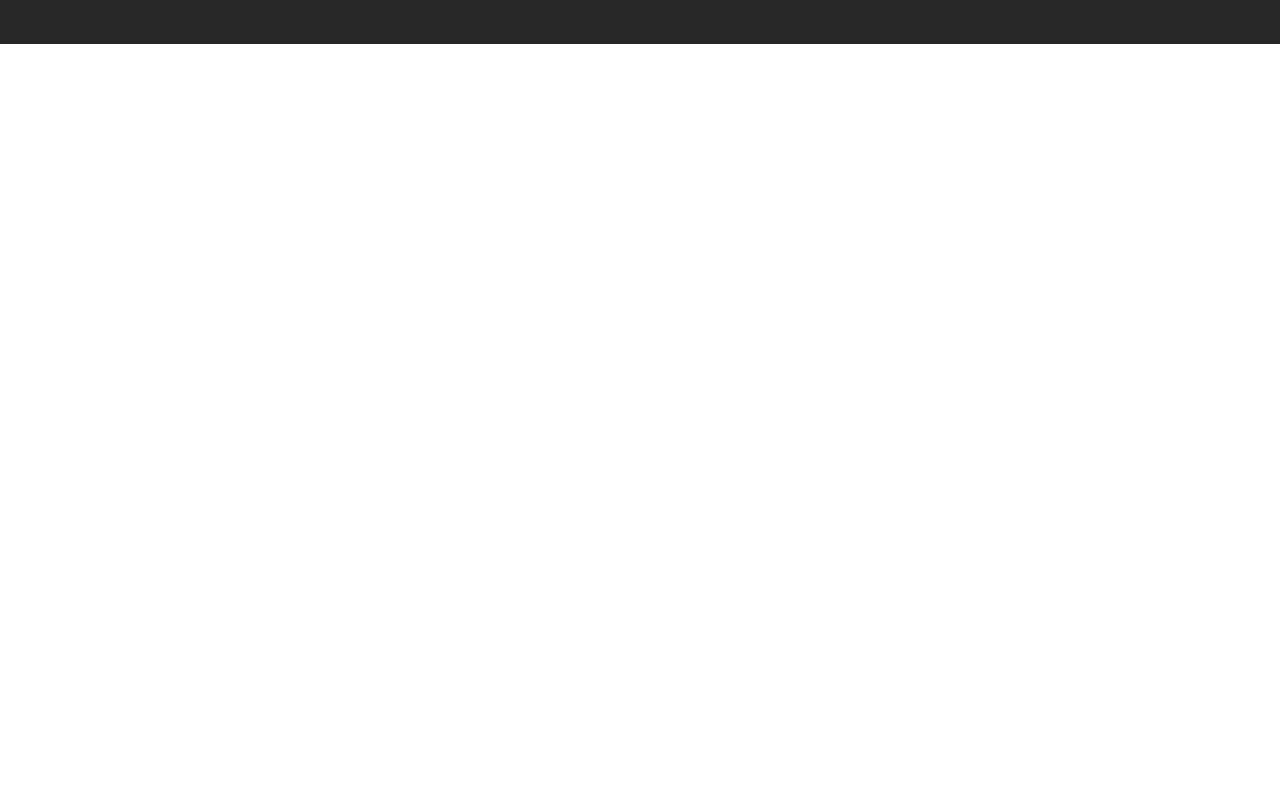
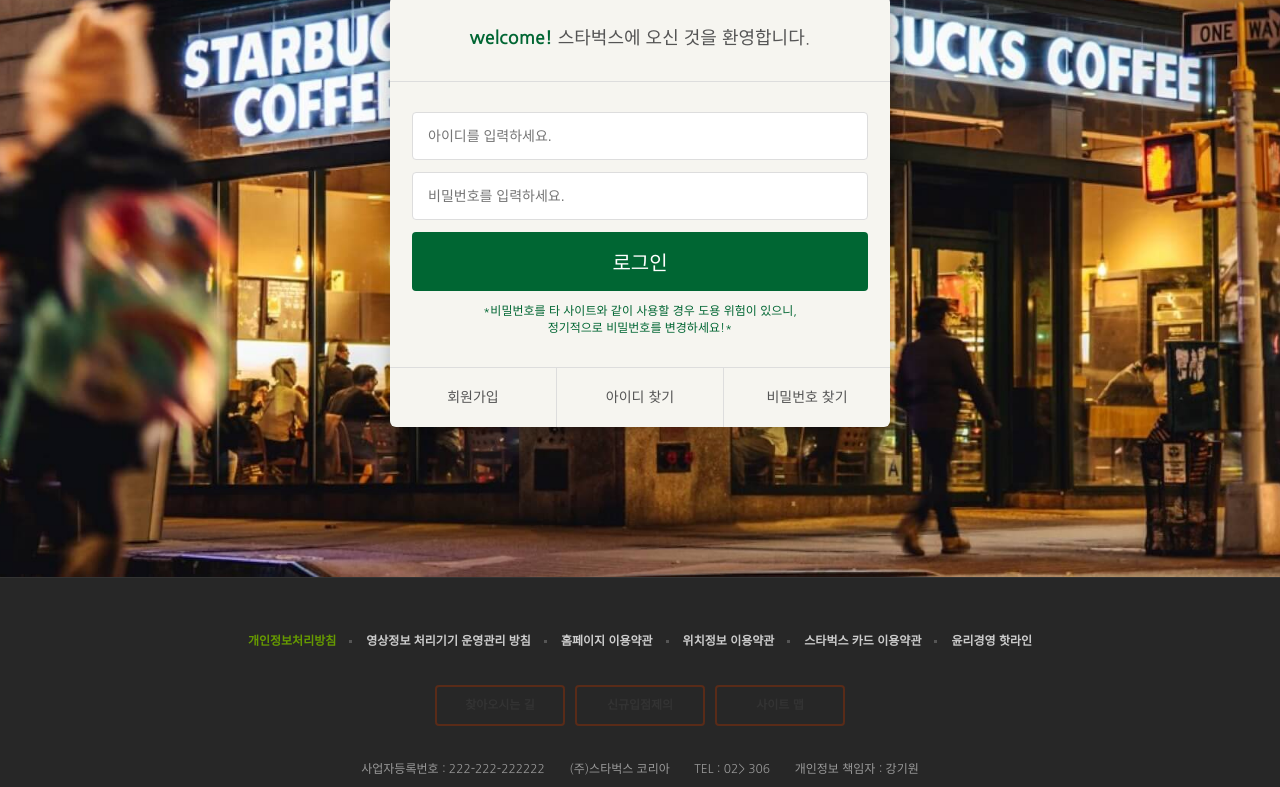
Before and after one commit to Hgracefield/study-starbucks, a plain HTML site: page signin/index.html in a window 1280 px wide. Shown: the part 290-1077 px from the top of the page. Drawn offline with nearby package versions, Linux system fonts and the light colour scheme.

Commit message:
로그인페이지 완료

```diff
--- a/css/common.css
+++ b/css/common.css
@@ -6,7 +6,7 @@
   font-weight: 400;
   line-height: 1.4;
   font-family: "Nanum Gothic", sans-serif;
-  height: 2000px;
+  height: auto;
 }
 img {
   display: block;
--- /dev/null
+++ b/css/signin.css
@@ -0,0 +1,87 @@
+@charset "utf-8";
+.signin {
+  margin-top: 120px;
+  padding: 100px 0 150px;
+  background: url(../images/signin_bg.jpg) no-repeat;
+  background-position: center;
+  background-attachment: fixed;
+  background-size: cover;
+}
+
+.signin h1 {
+  color: #fff;
+  font-size: 30px;
+  font-weight: 700;
+  text-align: center;
+  margin-bottom: 24px;
+}
+
+.signin__card {
+  width: 500px;
+  margin: 0 auto;
+  border-radius: 6px;
+  background: #f6f5f0;
+  box-shadow: 2px 2px 20px rgba(0, 0, 0, 0.3);
+  color: #555;
+}
+
+.signin__card h2 {
+  font-size: 18px;
+  padding: 30px;
+  text-align: center;
+  border-bottom: 1px solid #ddd;
+}
+.signin__card h2 strong {
+  font-weight: bold;
+  color: #006633;
+}
+.signin__card form {
+  padding: 30px 22px;
+}
+.signin__card form input {
+  width: 100%;
+  margin-bottom: 12px;
+  padding: 15px;
+  border: 1px solid #ddd;
+  border-radius: 4px;
+  outline: none;
+  box-sizing: border-box;
+  font-size: 14px;
+}
+
+.signin__card form [type="submit"] {
+  background: #006633;
+  border: none;
+  color: #fff;
+  font-size: 20px;
+  cursor: pointer;
+}
+
+.signin__card form p {
+  font-size: 12px;
+  color: #006633;
+  text-align: center;
+}
+
+.signin__card .actions {
+  display: flex;
+  border-top: 1px solid #ddd;
+}
+
+.signin__card .actions a {
+  flex-grow: 1;
+  flex-basis: 0;
+  text-align: center;
+  padding: 20px;
+  color: #555;
+  font-size: 14px;
+  border-right: 1px solid #ddd;
+}
+
+.signin__card .actions a:last-child {
+  border-right: none;
+}
+
+.signin__card .actions a:hover {
+  text-decoration: underline;
+}
--- a/css/style.css
+++ /dev/null
@@ -1,45 +0,0 @@
-@charset "utf-8";
-body,
-html {
-  margin: 0;
-  padding: 0;
-  height: 100%;
-  box-sizing: border-box;
-}
-
-.spin-animation {
-  padding: 50px;
-}
-
-.spin-animation .container {
-  perspective: 300px;
-  width: 300px;
-  height: 300px;
-}
-.spin-animation .container .item {
-  border-radius: 50%;
-  overflow: hidden;
-  box-sizing: border-box;
-  font-size: 60px;
-  width: 300px;
-  height: 300px;
-  backface-visibility: hidden;
-  transition: 1s;
-}
-.spin-animation .container .item.front {
-  position: absolute;
-  transform: rotateY(0deg);
-}
-
-.spin-animation .container .item img {
-  width: 100%;
-}
-.spin-animation .container:hover .item.front {
-  transform: rotateY(180deg);
-}
-.spin-animation .container .item.back {
-  transform: rotateY(-180deg);
-}
-.spin-animation .container:hover .item.back {
-  transform: rotateY(0deg);
-}
--- a/signin/index.html
+++ b/signin/index.html
@@ -17,6 +17,7 @@
     <link rel="icon" href="../favicon.png" />
     <link rel="stylesheet" href="https://cdn.jsdelivr.net/npm/reset-css@5.0.2/reset.min.css" />
     <link rel="stylesheet" href="../css/common.css" />
+    <link rel="stylesheet" href="../css/signin.css" />
 
     <script defer src="../js/common.js"></script>
   </head>
@@ -327,7 +328,26 @@
         </ul>
       </div>
     </header>
-    <section class="signin"></section>
+    <section class="signin">
+      <h1>로그인</h1>
+      <div class="signin__card">
+        <h2><strong> welcome!</strong> 스타벅스에 오신 것을 환영합니다.</h2>
+        <form>
+          <input type="text" placeholder="아이디를 입력하세요." />
+          <input type="password" placeholder="비밀번호를 입력하세요." />
+          <input type="submit" value="로그인" />
+          <p>
+            *비밀번호를 타 사이트와 같이 사용할 경우 도용 위험이 있으니, <br />
+            정기적으로 비밀번호를 변경하세요!*
+          </p>
+        </form>
+        <div class="actions">
+          <a href="javascript:void(0)">회원가입 </a>
+          <a href="javascript:void(0)">아이디 찾기 </a>
+          <a href="javascript:void(0)">비밀번호 찾기 </a>
+        </div>
+      </div>
+    </section>
     <footer>
       <div class="inner">
         <ul class="menu">
```
